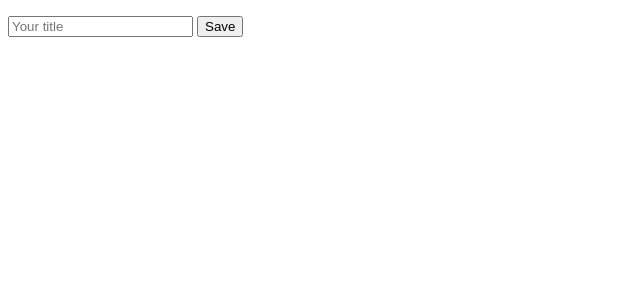
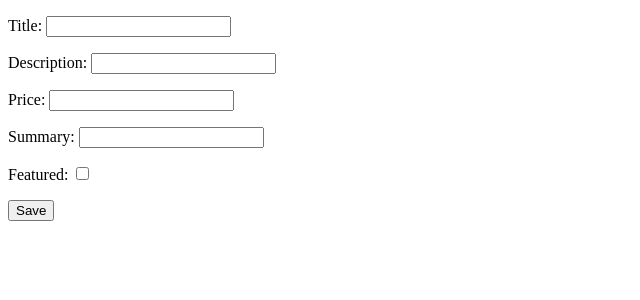
Before and after one commit to yoyowky/Django-App, a Django app: page /create/ in a window 1280 px wide. Shown: the part 70-370 px from the top of the page, without its empty margins (0-640 px from the left). Run offline with Django 3.2, Linux system fonts and the light colour scheme.

Commit message:
pure django form

```diff
--- a/products/forms.py
+++ b/products/forms.py
@@ -2,6 +2,7 @@ from django import forms
 
 from .models import Product
 
+# django model form
 class ProductForm(forms.ModelForm):
     class Meta:
         model = Product
@@ -10,3 +11,12 @@ class ProductForm(forms.ModelForm):
             'description',
             'price'
         ]
+
+
+# django form
+class RawProductForm(forms.Form):
+    title       = forms.CharField(max_length=120, required=True)
+    description = forms.CharField(max_length=120, required=True)
+    price       = forms.DecimalField(required=False)
+    summary     = forms.CharField(max_length=120, required=False)
+    featured    = forms.BooleanField(required=False)
--- a/products/views.py
+++ b/products/views.py
@@ -1,10 +1,10 @@
 from django.shortcuts import render
-from .forms import ProductForm
+from .forms import ProductForm, RawProductForm
 from .models import Product
 
 # Create your views here.
 
-# use django form
+# use django model form to save data
 # def product_create_view(request):
 #     form = ProductForm(request.POST or None)
 #     if form.is_valid():
@@ -16,17 +16,32 @@ from .models import Product
 #     }
 #     return render(request, "product/product_create.html", context)
 
+# use raw html form to save data
+# def product_create_view(request):
+#     # print('get11111', request.GET)
+#     # print('post11111', request.POST)
+#     if request.method == "POST":
+#         my_new_title = request.POST.get('title')
+#         print('my_new_title', my_new_title)
+#         # Product.objects.create(title=my_new_title)
+#     context = {}
+#     return render(request, "product/product_create.html", context)
 
+# use django form to save data
 def product_create_view(request):
-    # print('get11111', request.GET)
-    # print('post11111', request.POST)
+    my_form = RawProductForm()
     if request.method == "POST":
-        my_new_title = request.POST.get('title')
-        print('my_new_title', my_new_title)
-        # Product.objects.create(title=my_new_title)
-    context = {}
+        my_form = RawProductForm(request.POST)
+        if my_form.is_valid():
+            # now the data is good
+            print('cleaned_data11111', my_form.cleaned_data)
+            Product.objects.create(**my_form.cleaned_data)
+        else:
+            print('form_errors1111', my_form.errors)
+    context = {
+        "form": my_form
+    }
     return render(request, "product/product_create.html", context)
-
 
 
 
--- a/templates/product/product_create.html
+++ b/templates/product/product_create.html
@@ -2,7 +2,7 @@
 
 {% block content %}
 <form action='.' method='POST'>{% csrf_token %}
-    <input type='text' name='title' placeholder="Your title"/>
+    {{ form.as_p }}
     <input type='submit' value='Save'/>
 </form>
 {% endblock %}
```
Also changed, not shown: db.sqlite3.
